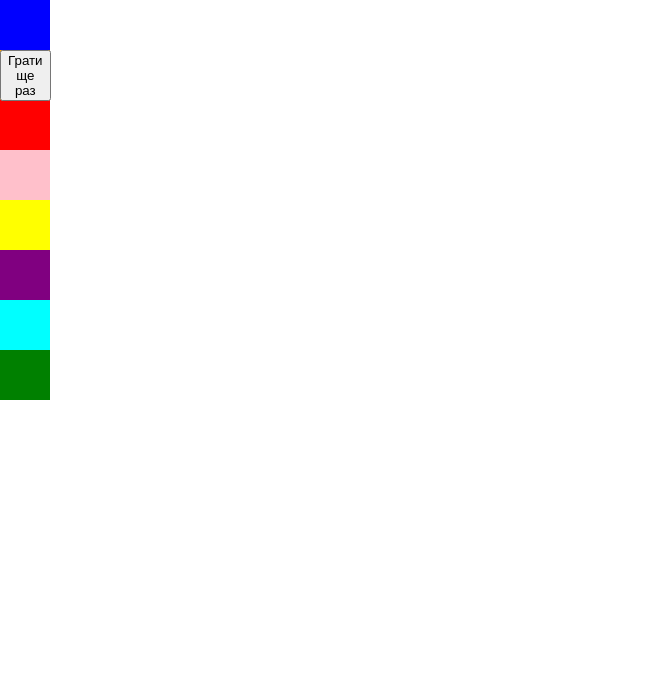
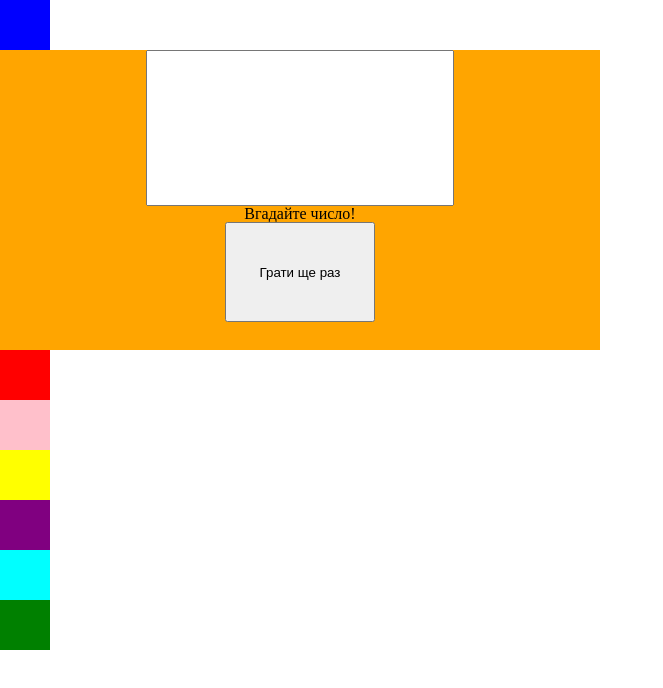
Before and after one commit to olehfff/goIteens-semester3project, a plain HTML site: page index.html in a window 1280 px wide. Shown: the whole page, without its empty margins (0-663 px from the left). Drawn offline with Linux system fonts and the light colour scheme.

Commit message:
add : changes

```diff
--- a/index.html
+++ b/index.html
@@ -6,6 +6,7 @@
   <meta name="viewport" content="width=device-width, initial-scale=1.0">
   <link rel="stylesheet" href="./css/reset.css" />
   <link rel="stylesheet" href="./css/main.css">
+  <link rel="stylesheet" href="style.css">
   <title>Проект 3 семестру</title>
 </head>
 <body>
@@ -26,7 +27,8 @@
 
     <!-- Олег -->
   <div class="oleh">
-
+   <input type="Введіть число">
+   <h2>Вгадайте число!</h2>
     <button>Грати ще раз</button>
   </div>
 
--- /dev/null
+++ b/style.css
@@ -0,0 +1,14 @@
+.oleh{
+    height: 300px;
+    width: 600px;
+    text-align: center;
+
+}
+input{
+    width: 300px;
+    height: 150px;
+}
+button{
+    height: 100px;
+    width: 150px;
+}
```
